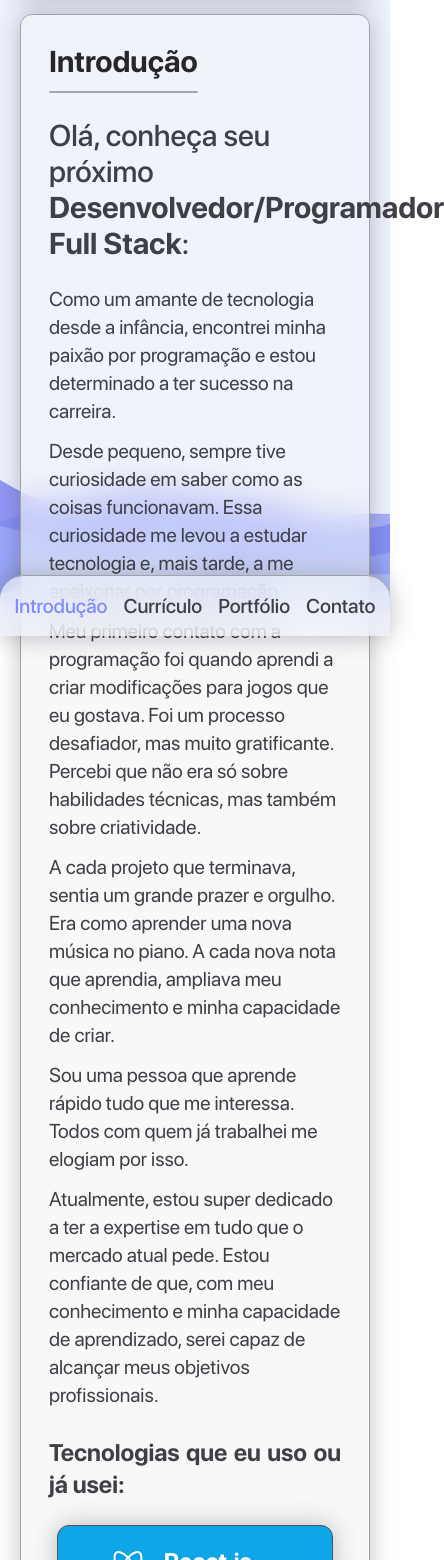
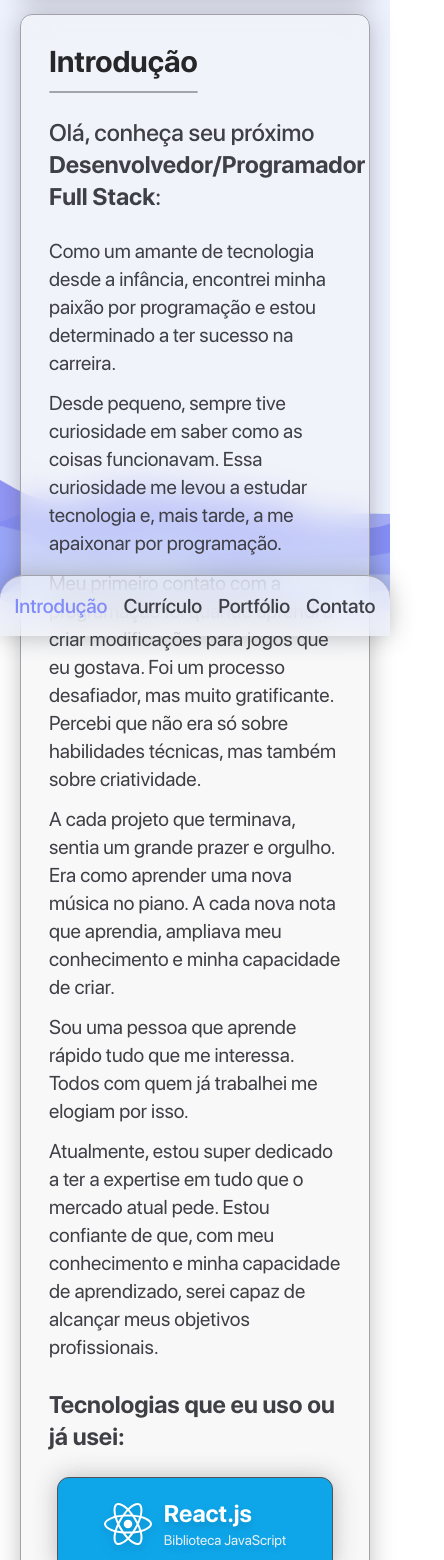
Before and after one commit to barrosgusta/Vite-Portfolio, a React (Vite) app: page /home in a window 390 px wide. Shown: the part 208-1768 px from the top of the page, 444 px wide, since content can reach past the window. Built offline with nearby package versions, Linux system fonts and the light colour scheme.

Commit message:
Update Home.tsx

```diff
--- a/src/components/MainForm/content/Home.tsx
+++ b/src/components/MainForm/content/Home.tsx
@@ -21,7 +21,7 @@ export function HomeContent() {
 
             <section className="text-zinc-700 dark:text-zinc-300 mt-3 text-left">
 
-                <h2 className="font-semibold text-3xl">
+                <h2 className="font-semibold text-2xl md:text-3xl">
                     Olá, conheça seu próximo <strong>Desenvolvedor/Programador Full Stack</strong>:
                 </h2>
 
@@ -43,7 +43,7 @@ export function HomeContent() {
             </section>
 
 
-            <h2 className="text-zinc-700 dark:text-zinc-100 text-2xl font-bold mt-7 mb-4">
+            <h2 className="text-zinc-700 dark:text-zinc-100 text-2xl md:text-3xl font-bold mt-7 mb-4 text-left">
                 Tecnologias que eu uso ou já usei:
             </h2>
 
```
